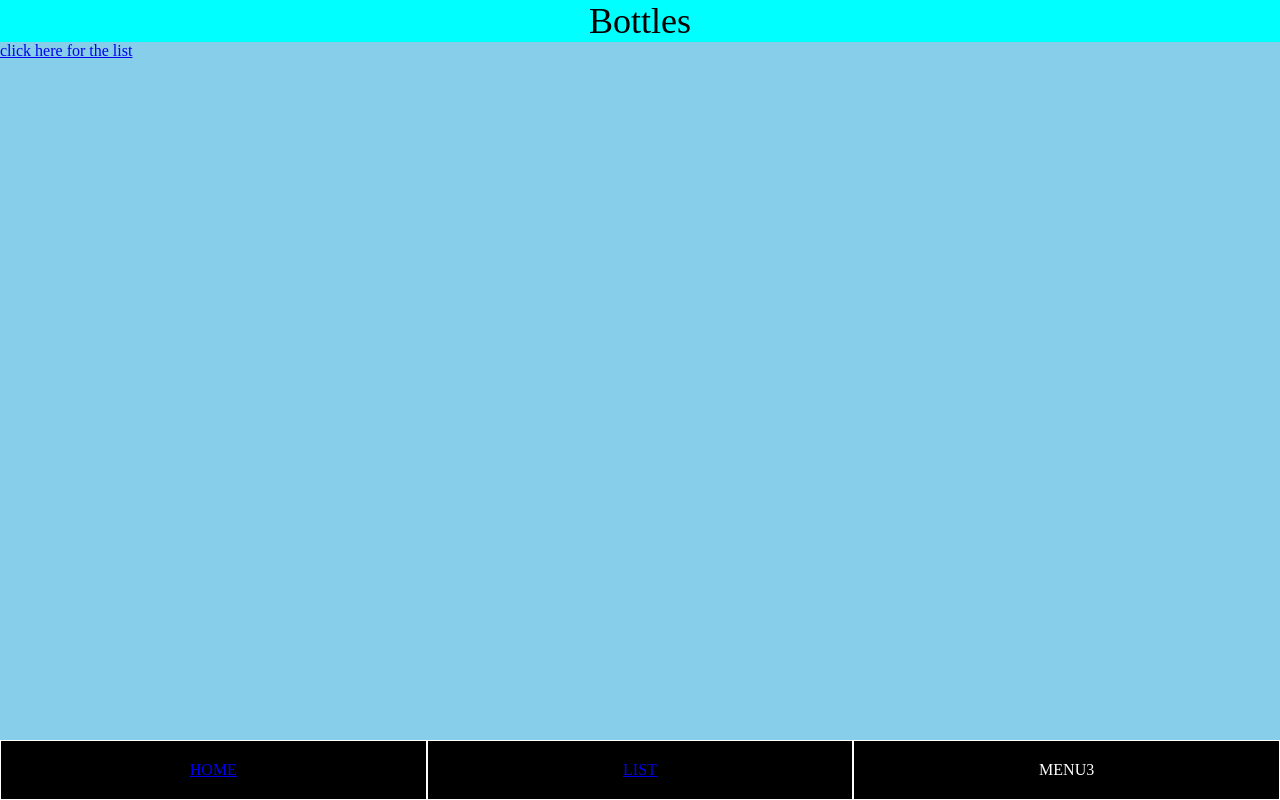
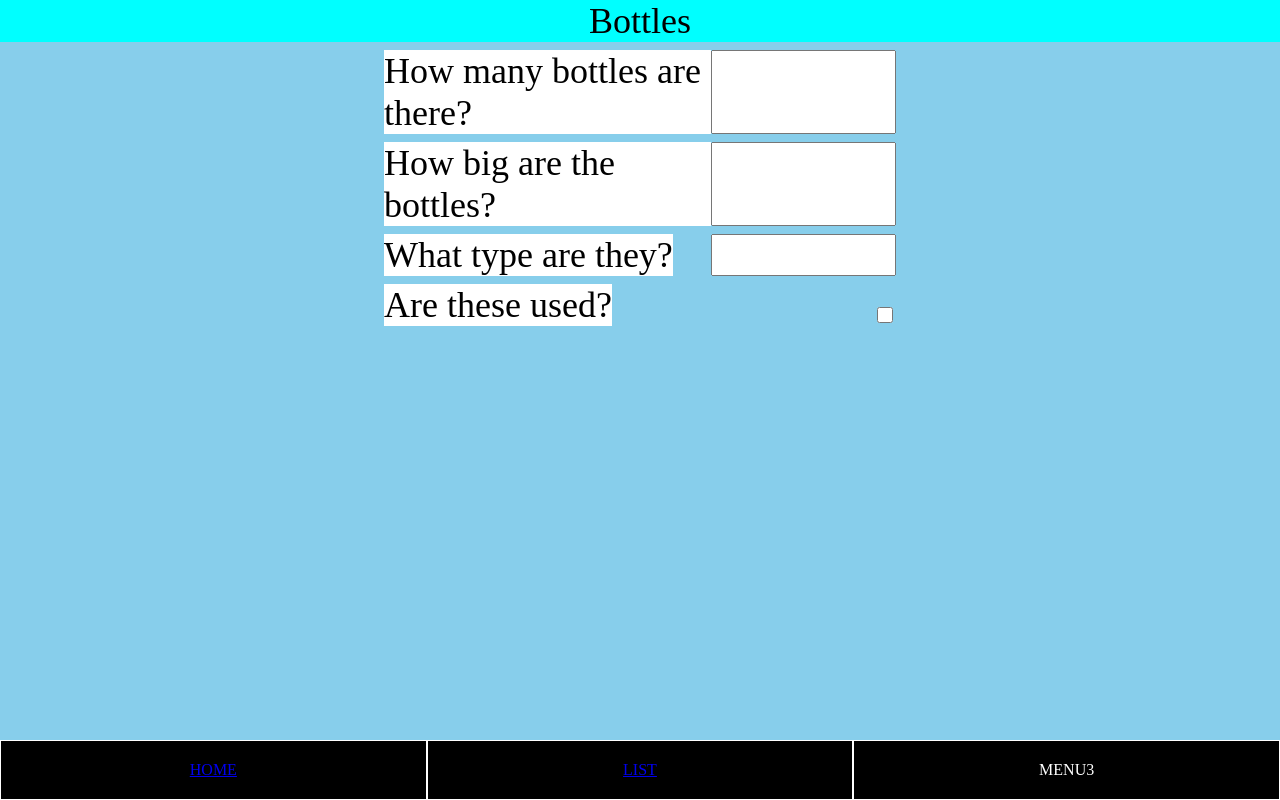
Before and after one commit to dentistmouthwash/wallach-2025-bottles, a React (Vite) app: page /bottles in a window 1280 px wide. Built offline with nearby package versions, Linux system fonts and the light colour scheme.

Commit message:
bottles page with more ui

```diff
--- a/src/index.css
+++ b/src/index.css
@@ -40,7 +40,12 @@ tr {
     grid-template-columns: 1fr auto auto;
 }
 
-.grid-1 > div {
+.grid-1>div {
     margin: 1px;
     padding: 2px;
 }
+
+.default-span {
+    background-color: white;
+    font-size: 36px;
+}
--- a/src/pages/bottles.jsx
+++ b/src/pages/bottles.jsx
@@ -7,8 +7,21 @@ export default function BottlePage() {
             <div style={{ textAlign: "center", fontSize: 36, backgroundColor: "cyan" }}>
                 Bottles
             </div>
-            <div>
-                <Link to="/list">click here for the list</Link>
+            <div style={{ display: "flex", justifyContent: "space-between", margin: "1vh 30vw" }}>
+                <span class="default-span">How many bottles are there?</span>
+                <input type="text"></input>
+            </div>
+            <div style={{ display: "flex", justifyContent: "space-between", margin: "1vh 30vw" }}>
+                <span class="default-span">How big are the bottles?</span>
+                <input type="text"></input>
+            </div>
+            <div style={{ display: "flex", justifyContent: "space-between", margin: "1vh 30vw" }}>
+                <span class="default-span">What type are they?</span>
+                <input type="text"></input>
+            </div>
+            <div style={{ display: "flex", justifyContent: "space-between", alignItems: "flex-end", margin: "1vh 30vw" }}>
+                <span class="default-span">Are these used?</span>
+                <input type="checkbox" style={{ width: "1.2em", height: "1.2em" }}></input>
             </div>
         </div>
     )
--- a/src/pages/home.jsx
+++ b/src/pages/home.jsx
@@ -11,7 +11,7 @@ export default function HomePage() {
         <Link to="/list">click here for the list</Link>
       </div>
       <div style={{ display: "flex", justifyContent: "center", alignItems: "center", margin: "40vh 40vw" }}>
-        <span style={{ backgroundColor: "white", fontSize: 36 }}><Link to="/bottles" style={{ textDecoration: "none", color: "black" }}>Add some bottles?</Link></span>
+        <span class="default-span"><Link to="/bottles" style={{ textDecoration: "none", color: "black" }}>Add some bottles?</Link></span>
       </div>
     </div>
   )
```
